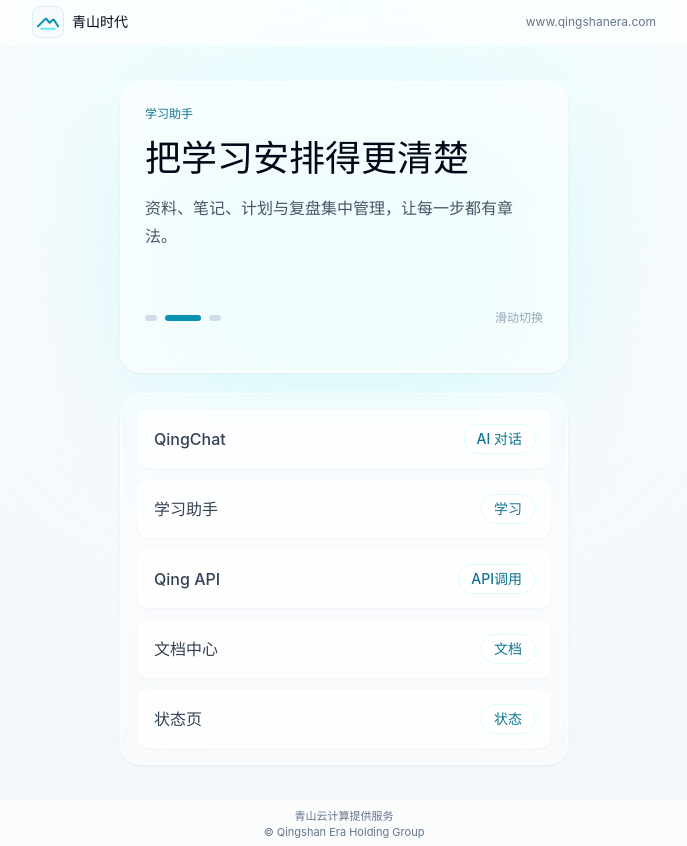
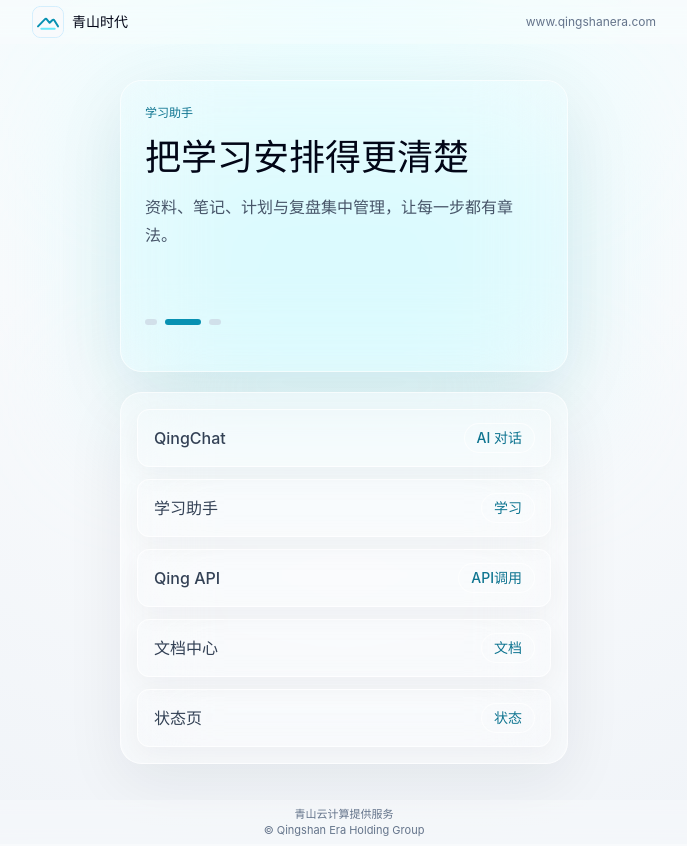
Before and after one commit to C8590/qingshanera-home, a React (Vite) app: page / in a window 1280 px wide. Shown: the whole page, without its empty margins (296-983 px from the left). Built offline with nearby package versions, Linux system fonts and the light colour scheme.

Commit message:
Refine glass UI and system dark mode

```diff
--- a/src/App.jsx
+++ b/src/App.jsx
@@ -97,8 +97,8 @@
   }
 
   return (
-    <div className="flex min-h-screen flex-col bg-[radial-gradient(circle_at_top,#ecfeff_0%,#f8fafc_42%,#f1f5f9_100%)] text-slate-900">
-      <header className="sticky top-0 z-30 border-b border-white/60 bg-white/65 backdrop-blur-xl">
+    <div className="flex min-h-screen flex-col bg-[radial-gradient(circle_at_top,#ecfeff_0%,#f8fafc_42%,#eef2f7_100%)] text-slate-900 transition-colors duration-500 dark:bg-[radial-gradient(circle_at_top,#0e7490_0%,#0f172a_34%,#020617_100%)] dark:text-slate-100">
+      <header className="sticky top-0 z-30 bg-white/25 backdrop-blur-2xl dark:bg-slate-950/15">
         <nav className="mx-auto flex max-w-md items-center justify-between gap-3 px-5 py-1.5 sm:max-w-2xl sm:px-6">
           <a
             href="#top"
@@ -110,24 +110,26 @@
               src="/qingshan-era-logo.svg"
               alt="青山时代 Logo"
             />
-            <span className="truncate text-sm font-semibold tracking-normal text-slate-950">
+            <span className="truncate text-sm font-semibold tracking-normal text-slate-950 dark:text-white">
               青山时代
             </span>
           </a>
 
           <div className="min-w-0 shrink text-right">
-            <p className="truncate text-xs text-slate-500">www.qingshanera.com</p>
+            <p className="truncate text-xs text-slate-500 dark:text-slate-400">
+              www.qingshanera.com
+            </p>
           </div>
         </nav>
       </header>
 
       <main id="top" className="flex flex-1 justify-center px-5 py-6 sm:px-6 sm:py-9">
         <section className="relative w-full max-w-md">
-          <div className="absolute inset-x-0 top-12 h-72 rounded-[2.5rem] bg-cyan-100/70 blur-3xl transition-colors duration-700" />
+          <div className="absolute inset-x-0 top-12 h-72 rounded-[2.5rem] bg-cyan-100/70 blur-3xl transition-colors duration-700 dark:bg-cyan-400/10" />
 
           <section
             aria-label="产品介绍轮播"
-            className="relative mb-5 min-h-[268px] overflow-hidden rounded-[1.35rem] border border-white/70 bg-white/60 p-6 shadow-sm shadow-slate-200/80 backdrop-blur-xl transition-colors duration-700 sm:min-h-[292px]"
+            className="relative mb-5 min-h-[268px] overflow-hidden rounded-[1.35rem] border border-white/65 bg-white/58 p-6 shadow-[0_20px_70px_rgba(15,23,42,0.08)] backdrop-blur-2xl transition-colors duration-700 sm:min-h-[292px] dark:border-white/10 dark:bg-white/[0.075] dark:shadow-[0_24px_80px_rgba(0,0,0,0.26)]"
             onTouchEnd={handleTouchEnd}
             onTouchMove={handleTouchMove}
             onTouchStart={handleTouchStart}
@@ -137,45 +139,46 @@
               key={slide.name}
             >
               <div>
-                <p className="text-xs font-medium text-cyan-700">{slide.name}</p>
-                <h1 className="mt-4 max-w-sm text-3xl font-semibold leading-tight tracking-normal text-slate-950 sm:text-4xl">
+                <p className="text-xs font-medium text-cyan-700 dark:text-cyan-200">
+                  {slide.name}
+                </p>
+                <h1 className="mt-4 max-w-sm text-3xl font-semibold leading-tight tracking-normal text-slate-950 sm:text-4xl dark:text-white">
                   {slide.title}
                 </h1>
-                <p className="mt-4 max-w-sm text-base leading-7 text-slate-600">
+                <p className="mt-4 max-w-sm text-base leading-7 text-slate-600 dark:text-slate-300">
                   {slide.desc}
                 </p>
               </div>
 
-              <div className="mt-7 flex items-center justify-between">
-                <div className="flex gap-2" aria-hidden="true">
+              <div className="mt-7 flex gap-2" aria-hidden="true">
                 {productSlides.map((item, index) => (
                   <span
                     className={`h-1.5 rounded-full transition-all duration-500 ${
-                        index === activeSlide ? 'w-9 bg-cyan-600' : 'w-3 bg-slate-300/80'
+                      index === activeSlide
+                        ? 'w-9 bg-cyan-600 dark:bg-cyan-300'
+                        : 'w-3 bg-slate-300/70 dark:bg-white/18'
                     }`}
                     key={item.name}
                   />
                 ))}
               </div>
-                <p className="text-xs text-slate-400">滑动切换</p>
-              </div>
             </div>
           </section>
 
-          <div className="relative overflow-hidden rounded-[1.35rem] border border-white/70 bg-white/35 p-4 shadow-sm shadow-slate-200/80 backdrop-blur-xl">
+          <div className="relative overflow-hidden rounded-[1.35rem] border border-white/60 bg-white/30 p-4 shadow-[0_18px_60px_rgba(15,23,42,0.07)] backdrop-blur-2xl dark:border-white/10 dark:bg-white/[0.055] dark:shadow-[0_24px_70px_rgba(0,0,0,0.2)]">
             <div className="grid gap-3">
               {entrances.map((item) => (
                 <a
-                  className="flex min-w-0 items-center justify-between gap-3 rounded-xl border border-white/80 bg-white/65 px-4 py-3.5 shadow-sm shadow-slate-200/45 backdrop-blur-xl transition hover:border-cyan-200 hover:bg-white/80 hover:text-cyan-700"
+                  className="glass-link flex min-w-0 items-center justify-between gap-3 rounded-xl border border-white/75 bg-white/64 px-4 py-3.5 shadow-[0_8px_26px_rgba(15,23,42,0.045)] backdrop-blur-2xl transition-[background-color,box-shadow,transform,opacity] duration-300 ease-out hover:bg-white/78 active:scale-[0.992] active:bg-white/82 focus-visible:outline-none focus-visible:ring-2 focus-visible:ring-slate-300/45 dark:border-white/10 dark:bg-white/[0.08] dark:shadow-[0_10px_30px_rgba(0,0,0,0.18)] dark:hover:bg-white/[0.115] dark:active:bg-white/[0.14] dark:focus-visible:ring-white/18"
                   href={item.href}
                   key={item.name}
                   rel="noreferrer"
                   target="_blank"
                 >
-                  <span className="truncate text-base font-medium text-slate-700">
+                  <span className="truncate text-base font-medium text-slate-700 dark:text-slate-100">
                     {item.name}
                   </span>
-                  <span className="shrink-0 rounded-full bg-white/70 px-3 py-1 text-sm font-medium text-cyan-700 ring-1 ring-cyan-100/80 backdrop-blur">
+                  <span className="shrink-0 rounded-full bg-white/58 px-3 py-1 text-sm font-medium text-cyan-700 ring-1 ring-white/70 backdrop-blur-xl dark:bg-white/[0.075] dark:text-cyan-200 dark:ring-white/10">
                     {item.tag}
                   </span>
                 </a>
@@ -185,7 +188,7 @@
         </section>
       </main>
 
-      <footer className="border-t border-white/60 bg-white/65 px-5 py-1.5 text-center text-[11px] leading-4 text-slate-500 backdrop-blur-xl">
+      <footer className="bg-white/25 px-5 py-1.5 text-center text-[11px] leading-4 text-slate-500 backdrop-blur-2xl dark:bg-slate-950/15 dark:text-slate-400">
         <div className="mx-auto max-w-md sm:max-w-2xl">
           <p>青山云计算提供服务</p>
           <p>© Qingshan Era Holding Group</p>
--- a/src/index.css
+++ b/src/index.css
@@ -14,6 +14,14 @@
   -moz-osx-font-smoothing: grayscale;
 }
 
+@media (prefers-color-scheme: dark) {
+  :root {
+    color: #f8fafc;
+    background: #020617;
+    color-scheme: dark;
+  }
+}
+
 html {
   scroll-behavior: smooth;
 }
@@ -26,6 +34,7 @@
 a {
   color: inherit;
   text-decoration: none;
+  -webkit-tap-highlight-color: transparent;
 }
 
 @layer components {
--- a/tailwind.config.js
+++ b/tailwind.config.js
@@ -1,5 +1,6 @@
 /** @type {import('tailwindcss').Config} */
 export default {
+  darkMode: 'media',
   content: ['./index.html', './src/**/*.{js,jsx}'],
   theme: {
     extend: {},
```
Lines whose indentation alone changed are shown as unchanged.
